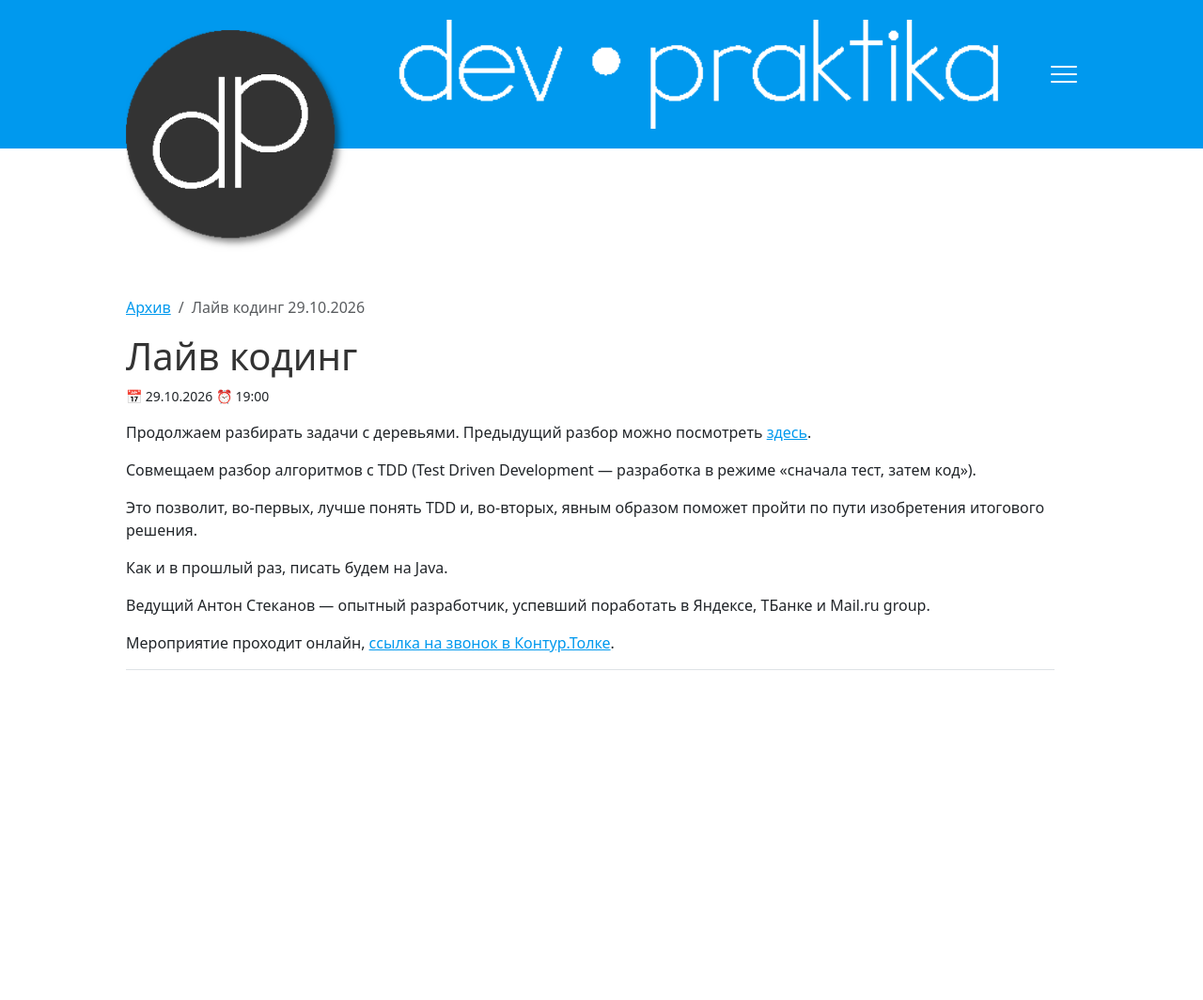
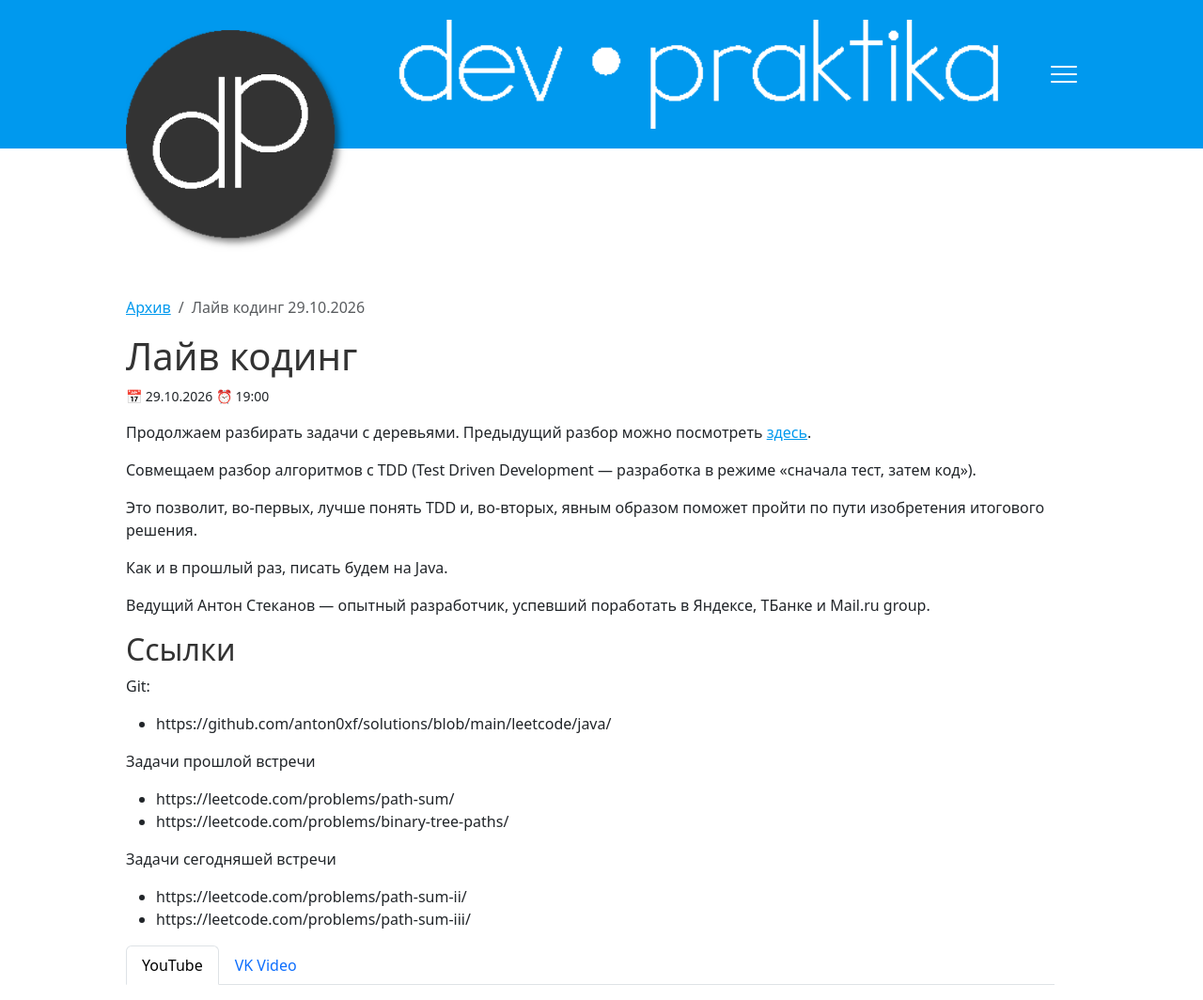
Before and after one commit to devpraktika-ru/devpraktika-ru.github.io, a Jekyll site: the page built from _posts/2026-10-29-live-coding.md, in a window 1280 px wide. Shown: the top 1064 px of the page at 94% size. Built offline with Jekyll 4.4.1, drawn with Linux system fonts in a browser that asks for light colours; grey boxes are pictures that could not be loaded.

Commit message:
Видео лайв-кодинга 29.10.2026

```diff
--- a/_posts/2026-10-29-live-coding.md
+++ b/_posts/2026-10-29-live-coding.md
@@ -18,4 +21,15 @@ educators:
 
 Ведущий Антон Стеканов — опытный разработчик, успевший поработать в Яндексе, ТБанке и Mail.ru group.
 
-Мероприятие проходит онлайн, [ссылка на звонок в Контур.Толке](https://anton0xf.ktalk.ru/p892809hmub3).
+## Ссылки
+
+Git:
+* https://github.com/anton0xf/solutions/blob/main/leetcode/java/
+
+Задачи прошлой встречи
+* https://leetcode.com/problems/path-sum/
+* https://leetcode.com/problems/binary-tree-paths/
+
+Задачи сегодняшей встречи
+* https://leetcode.com/problems/path-sum-ii/
+* https://leetcode.com/problems/path-sum-iii/
```
Also changed, not shown: other parts of _posts/2026-10-29-live-coding.md (+3 -0 lines).
